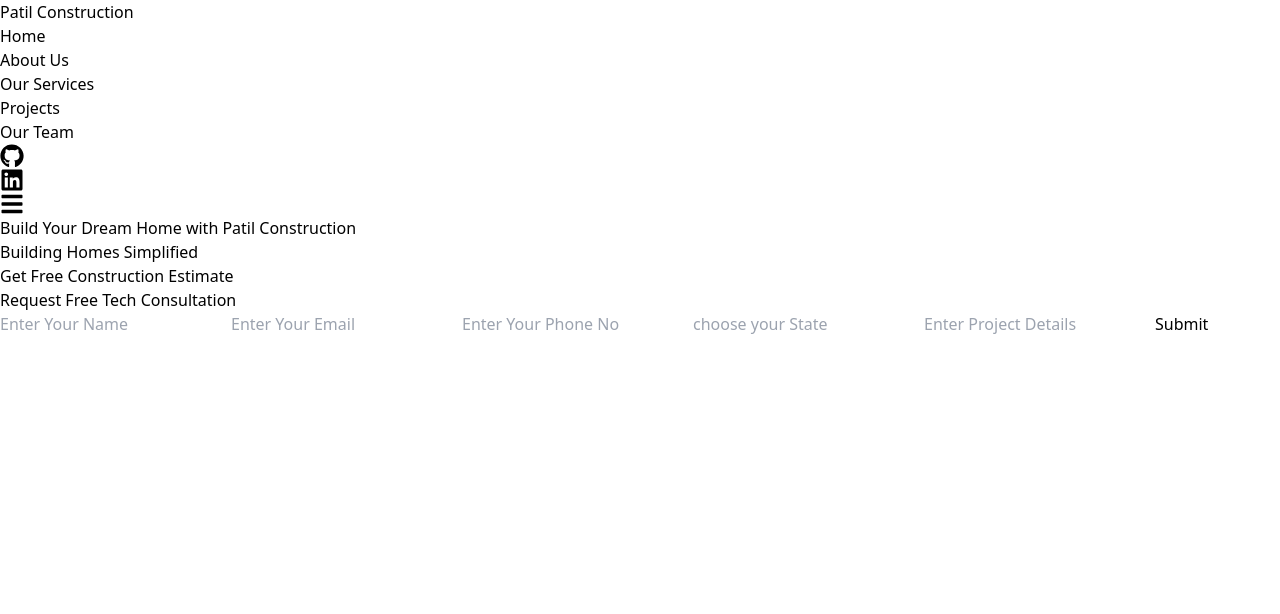
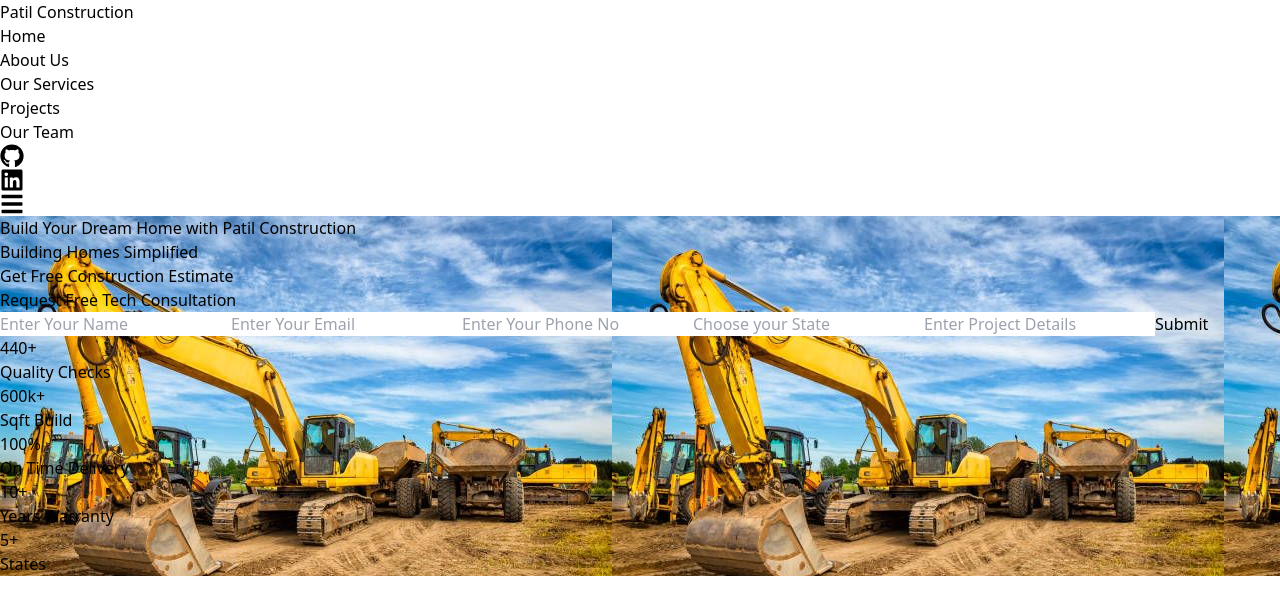
Before and after one commit to Ram-1418/Patil-c, a React (Vite) app in the folder Patil-c/: page / in a window 1280 px wide. Shown: the top 614 px of the page. Built offline with nearby package versions, Linux system fonts and the light colour scheme.

Commit message:
add star tags

```diff
--- a/Patil-c/src/components/Home.jsx
+++ b/Patil-c/src/components/Home.jsx
@@ -1,49 +1,82 @@
 import React from 'react';
 
+const inputFields = [
+  { id: 1, type: 'text', name: 'name', placeholder: 'Enter Your Name' },
+  { id: 2, type: 'email', name: 'email', placeholder: 'Enter Your Email' },
+  { id: 3, type: 'tel', name: 'phone', placeholder: 'Enter Your Phone No' },
+  { id: 4, type: 'text', name: 'state', placeholder: 'Choose your State' },
+  { id: 5, type: 'text', name: 'project', placeholder: 'Enter Project Details' },
+];
 
-const inputFields = [
-    { id: 1, type: 'text', placeholder: 'Enter Your Name' },
-    { id: 2, type: 'text', placeholder: 'Enter Your Email' },
-    { id: 3, type: 'text', placeholder: 'Enter Your Phone No' },
-    { id: 4, type: 'text', placeholder: 'choose your State' },
-    { id: 5, type: 'text', placeholder: 'Enter Project Details' },
-
-]
+const tags = [
+  { number: '440+', label: 'Quality Checks' },
+  { number: '600k+', label: 'Sqft Build' },
+  { number: '100%', label: 'On Time Delivery' },
+  { number: '10+', label: 'Years Warranty' },
+  { number: '5+', label: 'States' },
+];
 
 const Home = () => {
   return (
-        <div className=" relative bg-[url('/images/building6.png')] h-screen bg-cover gap-8 bg-center ">
-            <div className='bg-black bg-opacity-60  h-full w-full grid grid-cols-1 md:grid-cols-2 mt-10 p-10 text-white items-center '>
-                <div className="flex flex-col justify-center w-full max-w-screen-xl px-4 mx-auto space-y-2">
-                    <h1 className="text-3xl sm:text-5xl md:text-6xl lg:text-[60px] font-extrabold leading-tight text-white max-w-[850px]">
-                        Build Your Dream Home with <span className="text-yellow-400">Patil Construction</span>
+    <div
+      className="relative min-h-screen bg-cover bg-center bg-no-repeat"
+      style={{ backgroundImage: "url('/images/building6.png')" }}
+    >
+      {/* Overlay */}
+      <div className="absolute inset-0 bg-black bg-opacity-50"></div>
+
+      {/* Hero Section */}
+      <section className="relative grid grid-cols-1 md:grid-cols-2 min-h-screen p-10 text-white items-center">
+
+        {/* Left - Heading */}
+        <div className="flex flex-col justify-center w-full max-w-screen-xl px-4 mx-auto space-y-2 mt-10">
+          <h1 className="text-3xl sm:text-5xl md:text-6xl lg:text-[60px] font-extrabold leading-tight max-w-[850px]">
+            Build Your Dream Home with{' '}
+            <span className="text-yellow-400">Patil Construction</span>
           </h1>
-
-                    <p className="text-lg sm:text-2xl text-white font-semibold sm:text-left">Building Homes Simplified</p>
-
-                    <button className="bg-yellow-400 hover:bg-yellow-500 sm:py-2 md:px-7 text-black font-semibold py-3  px-6 rounded-full w-fit shadow-md hover:shadow-lg transition-all duration-300 ease-in-out">
+          <p className="text-lg sm:text-2xl font-semibold sm:text-left">
+            Building Homes Simplified
+          </p>
+          <button className="bg-yellow-400 hover:bg-yellow-500 sm:py-2 md:px-7 text-black font-semibold py-3 px-6 rounded-full w-fit shadow-md hover:shadow-lg transition-all duration-300 ease-in-out">
             Get Free Construction Estimate
           </button>
         </div>
 
-
-                <div className='flex flex-col justify-center shadow-2xl m-3 px-4'>
-                    <p className=' text-yellow-400 font-semibold p-5 text-xl sm:text-lg md:text-2xl '>Request Free Tech Consultation</p>
+        {/* Right - Form */}
+        <form className="flex flex-col justify-center bg-black bg-opacity-40 p-6 rounded-lg shadow-2xl m-3">
+          <p className="text-yellow-400 font-semibold mb-4 text-xl sm:text-lg md:text-2xl">
+            Request Free Tech Consultation
+          </p>
           {inputFields.map((field) => (
             <input
               key={field.id}
               type={field.type}
+              name={field.name}
               placeholder={field.placeholder}
-                                className="bg-transparent py-3 px-4 mt-4 border border-yellow-300 rounded w-full text-white  focus:outline-none focus:ring-2 focus:ring-yellow-200"
+              className="bg-transparent py-3 px-4 mt-4 border border-yellow-300 rounded w-full text-white focus:outline-none focus:ring-2 focus:ring-yellow-200"
             />
+          ))}
+          <button
+            type="submit"
+            aria-label="Submit consultation request"
+            className="font-semibold text-2xl text-black bg-yellow-500 rounded-full p-2 mt-5"
+          >
+            Submit
+          </button>
+        </form>
+      </section>
 
-
+      {/* Stats Bar */}
+      <section className="relative bg-black bg-opacity-10 py-6">
+        <div className="flex justify-center items-center gap-5 sm:gap-8 flex-wrap w-full px-5">
+          {tags.map((item, index) => (
+            <div key={index} className="text-center">
+              <p className="text-2xl font-semibold text-yellow-400">{item.number}</p>
+              <p className="text-xl text-white font-semibold">{item.label}</p>
+            </div>
           ))}
-
-                    <button className='font-semibold text-2xl text-black bg-yellow-500 rounded-full p-2 mt-5'>Submit</button>
         </div>
-
-            </div>
+      </section>
     </div>
   );
 };
```
Lines whose indentation alone changed are shown as unchanged.
